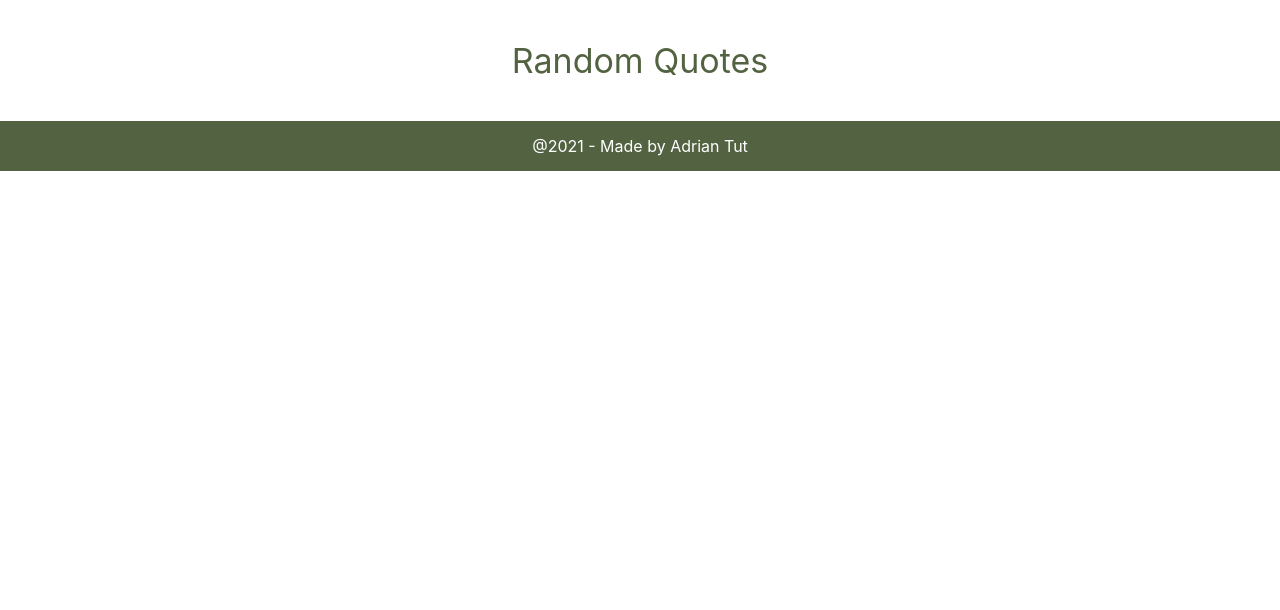
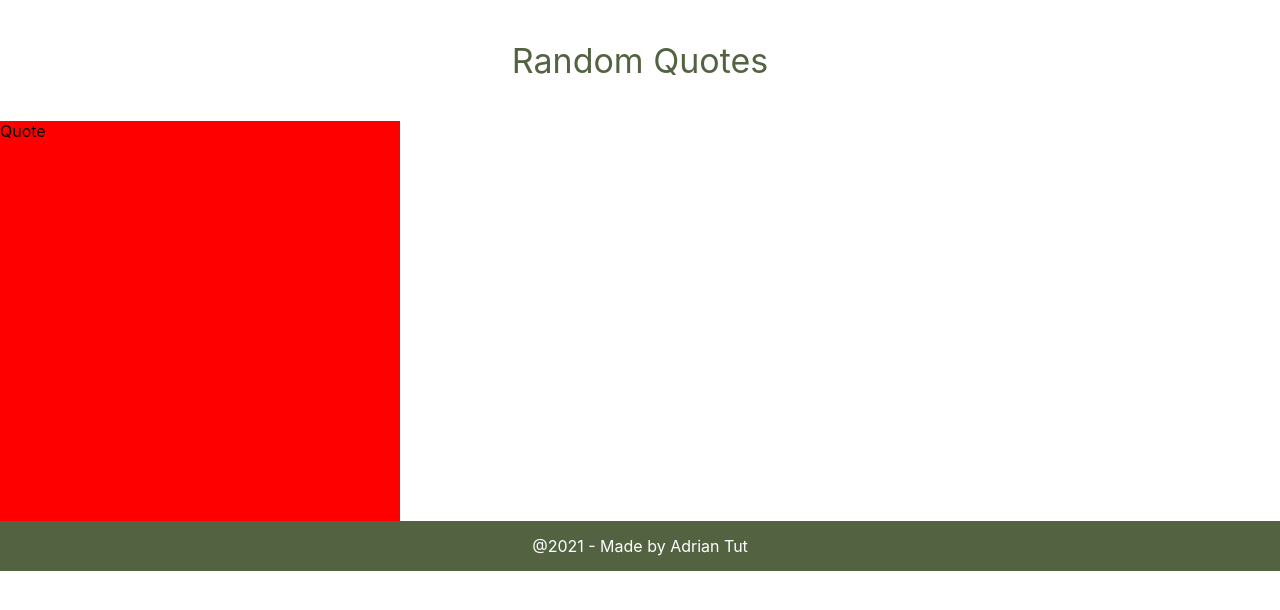
Before and after one commit to Adriantutuianu/random-quotes-project, a React (Create React App) app: page / in a window 1280 px wide. Shown: the top 610 px of the page. Built offline with nearby package versions, Linux system fonts and the light colour scheme.

Commit message:
Main created

```diff
--- a/src/App.css
+++ b/src/App.css
@@ -17,6 +17,12 @@ header {
   padding: 40px;
 }
 
+main {
+  background-color: red;
+  height: 400px;
+  width: 400px;
+}
+
 footer {
   display: flex;
   justify-content: center;
--- a/src/App.js
+++ b/src/App.js
@@ -6,6 +6,7 @@ function App() {
   return (
     <div className="App">
       <header>Random Quotes</header>
+      <main>Quote</main>
       <footer>@{year} - Made by Adrian Tut</footer>
     </div>
   );
```
